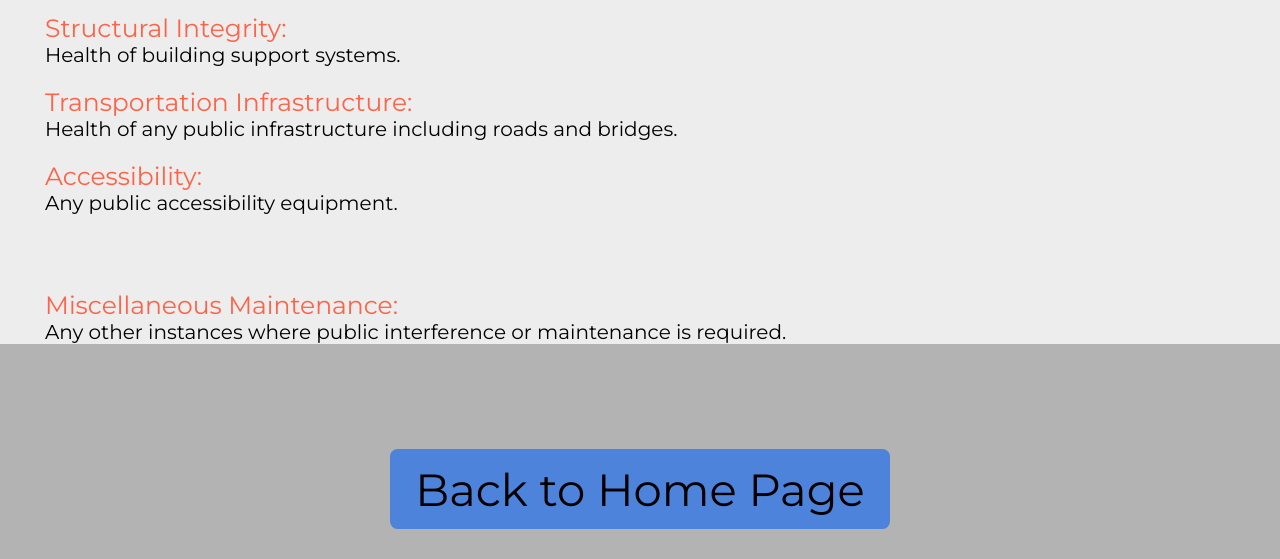
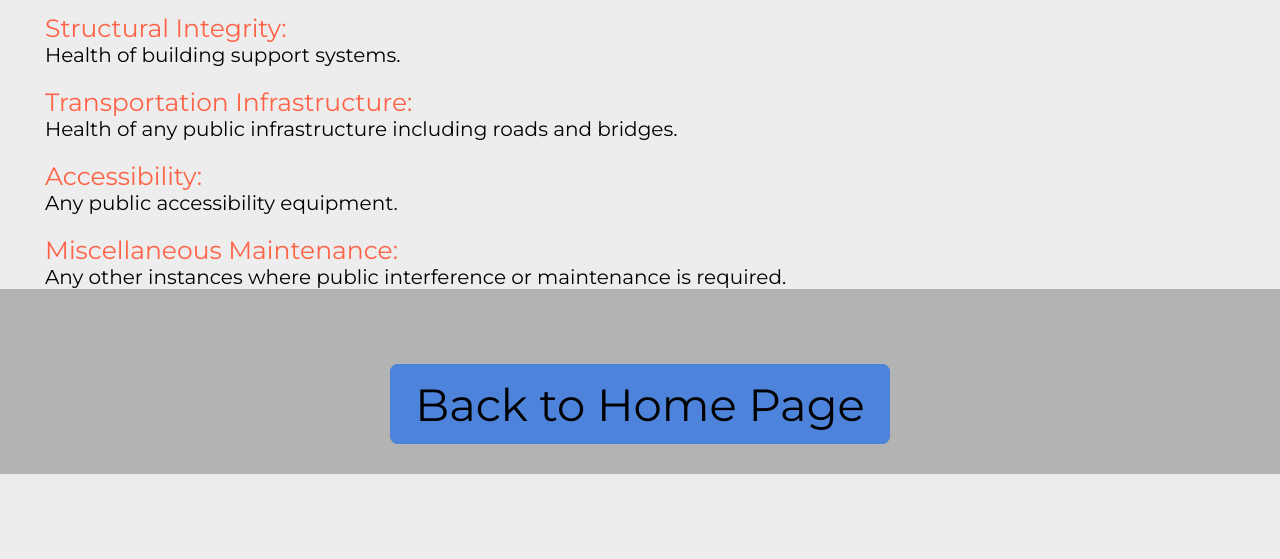
Before and after one commit to puentesca/CSSIProject, a Python web app: template templates/tag-info.html in a window 1280 px wide. Shown: the part 1384-1943 px from the top of the page. After the commit the page ends 1858 px from the top, so only its background shows below. Run offline with Jinja, Linux system fonts and the light colour scheme; the template is opened without the code that fills it, so the values that code supplies are empty; some libraries are stand-ins or nearby versions.

Commit message:
Changes to scaling on tag info page

```diff
--- a/styles/tag-info.css
+++ b/styles/tag-info.css
@@ -243,7 +243,7 @@ body{
 
 #accessibility-definition{
   margin-left: 45px;
-  margin-bottom: 75px;
+  /* margin-bottom: 75px; */
   font-size: 20px;
 }
 
@@ -259,6 +259,7 @@ body{
   margin-left: 45px;
   margin-bottom: 75px;
   font-size: 20px;
+  margin-bottom: 45px;
 }
 
 /* BACK TO HOME BUTTON */
--- a/templates/tag-info.html
+++ b/templates/tag-info.html
@@ -61,7 +61,7 @@
   <div class = "text" id = "structural-definition">Health of building support systems.</div>
 
 <div class = "text" id = "transportation-word">Transportation Infrastructure:</div>
-  <dic class = "text" id = "transportation-definition">Health of any public infrastructure including roads and bridges.</div>
+  <div class = "text" id = "transportation-definition">Health of any public infrastructure including roads and bridges.</div>
 
 <div class = "text" id = "accessibility-word">Accessibility:</div>
   <div class = "text" id = "accessibility-definition">Any public accessibility equipment.</div>
```
